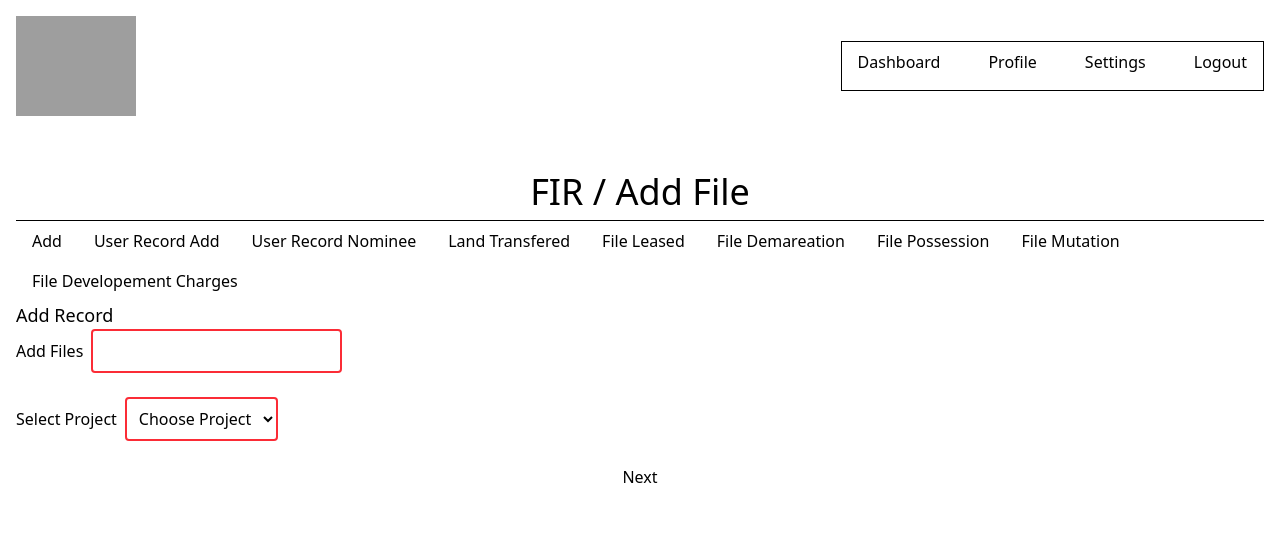
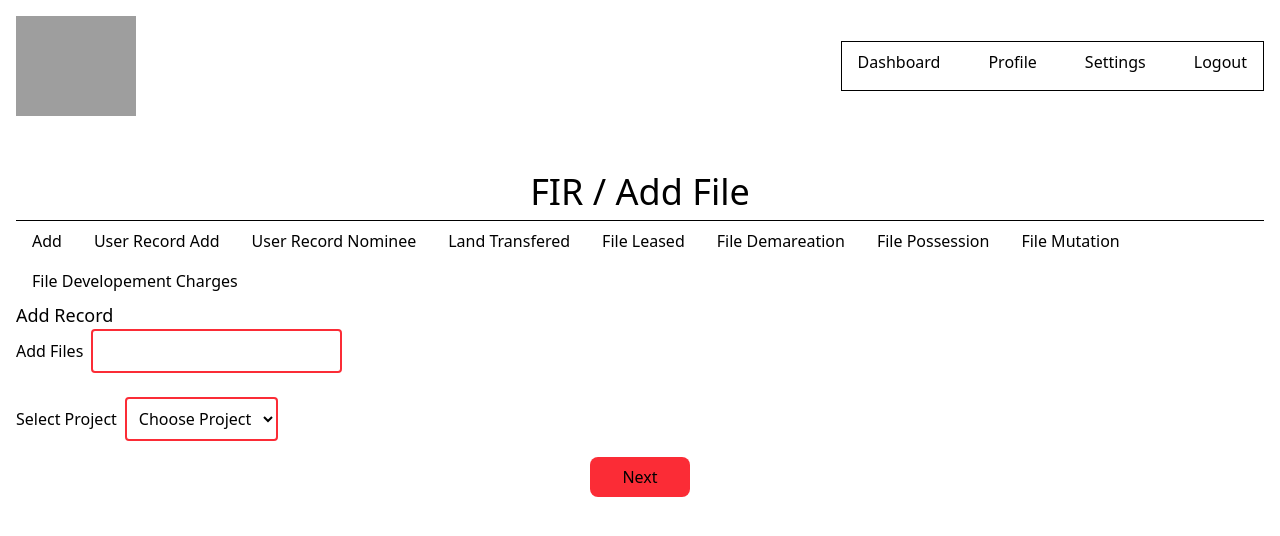
Before and after one commit to mhaseebkmdd/IBI, a React (Vite) app: page /dashboard/firacess in a window 1280 px wide. Shown: the top 536 px of the page. Built offline with nearby package versions, Linux system fonts and the light colour scheme; grey boxes are pictures that could not be loaded.

Commit message:
minor changes

```diff
--- a/src/components/firacess.jsx
+++ b/src/components/firacess.jsx
@@ -109,7 +109,7 @@ const FirAcess = () => {
           <button
             type="button"
             onClick={handleNextPage} // Add the onClick handler here
-            className="bg-white text-black hover:bg-red-500 p-6 py-2 px-8 rounded-lg transition-all duration-300 ease-in-out transform hover:scale-105"
+            className= "  bg-red-500 text-black hover:bg-red-500 p-6 py-2 px-8 rounded-lg transition-all duration-300 ease-in-out transform hover:scale-105"
           >
             Next
           </button>
--- a/src/components/signup.jsx
+++ b/src/components/signup.jsx
@@ -85,7 +85,7 @@ const SignupForm = () => {
           {/* Submit Button */}
           <button
             type="submit"
-            className="w-full py-2 px-4 bg-white text-black font-semibold rounded-md border-2 border-red-500 hover:bg-red-500 hover:text-white focus:outline-none focus:ring-2 focus:ring-red-500"
+            className="w-full py-2 px-4 bg-white  font-semibold rounded-md border-2 border-red-500 hover:bg-red-500 focus:outline-none focus:ring-2 focus:ring-red-500"
           >
             Add User
           </button>
```
